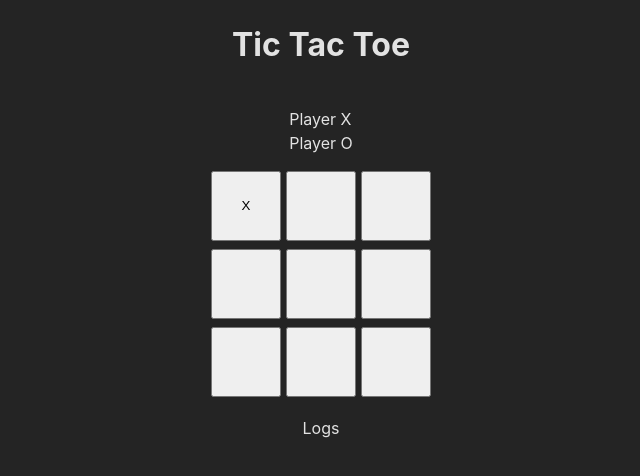
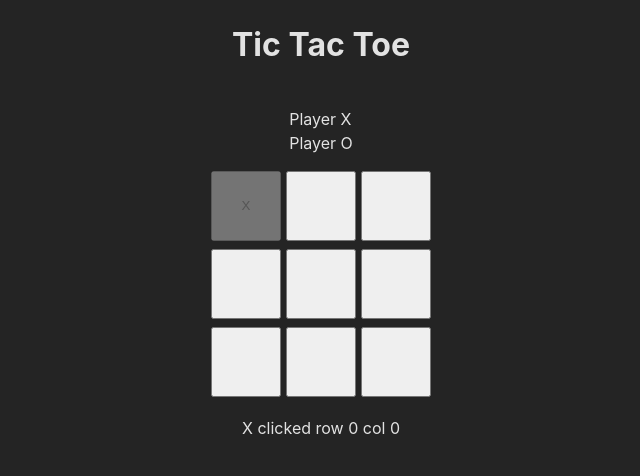
Before and after one commit to dvstefanov/Tic-Tac-Toe, a React (Vite) app: page / in a window 1280 px wide. Both pictures are taken after a click on the button 565 px from the left and 205 px from the top of the page. Shown: the top 476 px of the page, without its empty margins (319-959 px from the left). Built offline with nearby package versions, Linux system fonts and the light colour scheme.

Commit message:
add logs handler

```diff
--- a/src/App.jsx
+++ b/src/App.jsx
@@ -5,11 +5,20 @@ import './App.css';
 import GameBoard from './components/GameBoard/GameBoard';
 
 function App() {
-    const [activePlayer, setActivePlayer] = useState('X');
+	const [activePlayer, setActivePlayer] = useState('X');
+	const [logs, setLogs] = useState([]);
 
-    const changePlayerHandler = () => {
-        setActivePlayer(state => state === 'X' ? 'O' : 'X');
-    };
+	const changePlayerHandler = () => {
+		setActivePlayer((state) => (state === 'X' ? 'O' : 'X'));
+	};
+
+	const logsHandler = (player, rowIndex, colIndex) => {
+		setLogs((prevState) => {
+			const newState = [...prevState];
+			newState.push({ player: player, row: rowIndex, col: colIndex });
+			return newState;
+		});
+	};
 
 	return (
 		<>
@@ -22,9 +31,19 @@ function App() {
 					<div>Player O</div>
 				</div>
 
-                <GameBoard player={activePlayer} changePlayer={changePlayerHandler} />
+				<GameBoard
+					player={activePlayer}
+					changePlayer={changePlayerHandler}
+					logsHandler={logsHandler}
+				/>
 			</div>
-			<div>Logs</div>
+			<div className='logs'>
+				{logs.map((log) => (
+					<div>
+						{log.player} clicked row {log.row} col {log.col}
+					</div>
+				))}
+			</div>
 		</>
 	);
 }
--- a/src/components/GameBoard/GameBoard.jsx
+++ b/src/components/GameBoard/GameBoard.jsx
@@ -10,7 +10,7 @@ const initialBoard = [
 	[null, null, null],
 ];
 
-const GameBoard = ({ player, changePlayer }) => {
+const GameBoard = ({ player, changePlayer, logsHandler }) => {
 	const [board, setBoard] = useState(initialBoard);
 
 	const onSquareClickHandler = (player, rowIndex, colIndex) => {
@@ -21,6 +21,7 @@ const GameBoard = ({ player, changePlayer }) => {
 		});
 
         changePlayer();
+        logsHandler(player, rowIndex, colIndex);
 	};
 
 	return (
@@ -33,7 +34,8 @@ const GameBoard = ({ player, changePlayer }) => {
 								<button
 									className={classes.btn}
 									onClick={() => onSquareClickHandler(player, rowIndex, colIndex)}
-								>
+                                    disabled={board[rowIndex][colIndex] !== null}
+                                >
 									{board[rowIndex][colIndex]}
 								</button>
 							</li>
```
